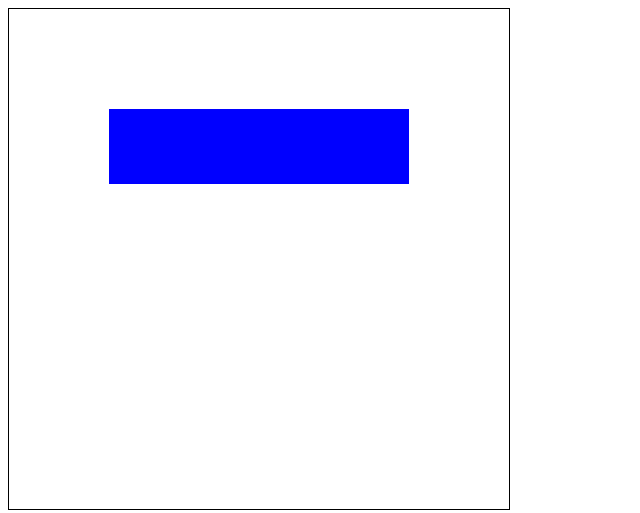
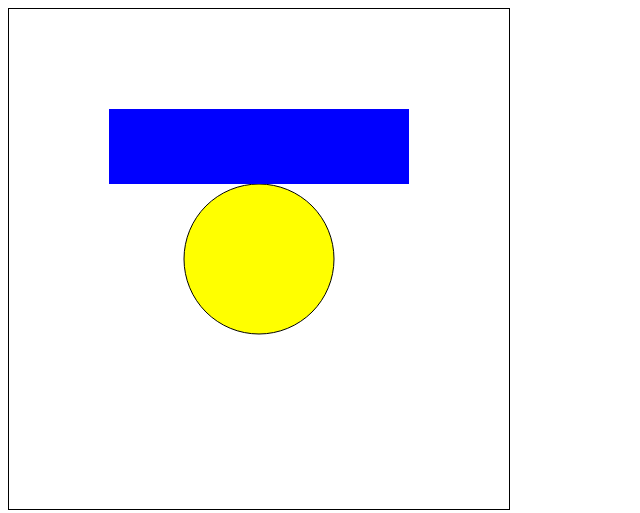
Before and after one commit to Masa13/softdev-HW, a plain HTML site: page classwork/svg_demo.html in a window 1280 px wide. Shown: the whole page, without its empty margins (0-640 px from the left). Drawn offline with Linux system fonts and the light colour scheme.

Commit message:
fixed error

```diff
--- a/classwork/svg_demo.html
+++ b/classwork/svg_demo.html
@@ -6,7 +6,7 @@
 
   <body>
     <svg id="vimage" height="500" width="500" style="border: 1px solid;">
-      <circle cx="250" cy="250" r="75 fill="yellow" stroke="black" />
+      <circle cx="250" cy="250" r="75" fill="yellow" stroke="black" />
       <rect x="100" y="100" width="300" height="75" fill="blue" />
     </svg>
   </body>
```
